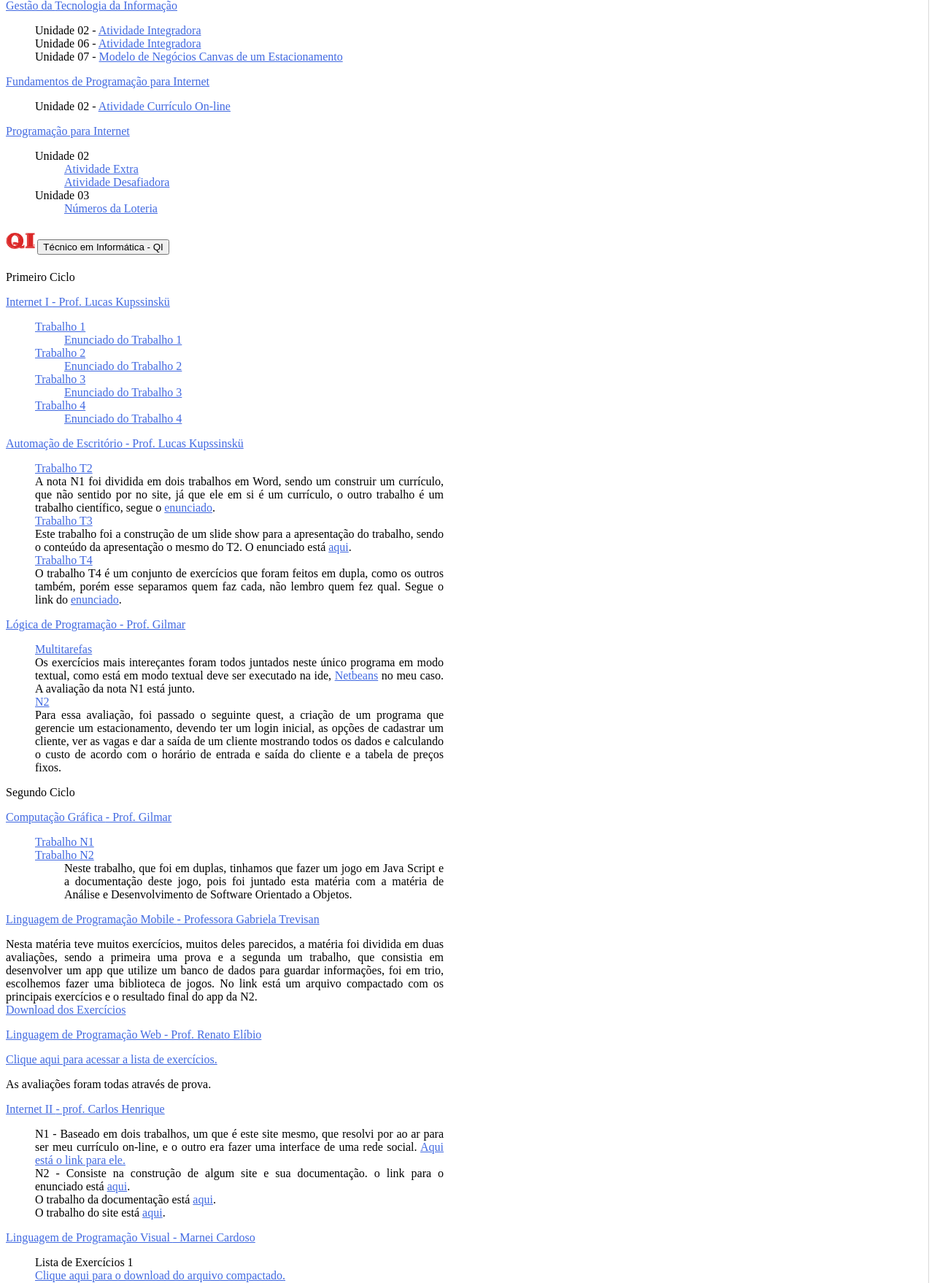
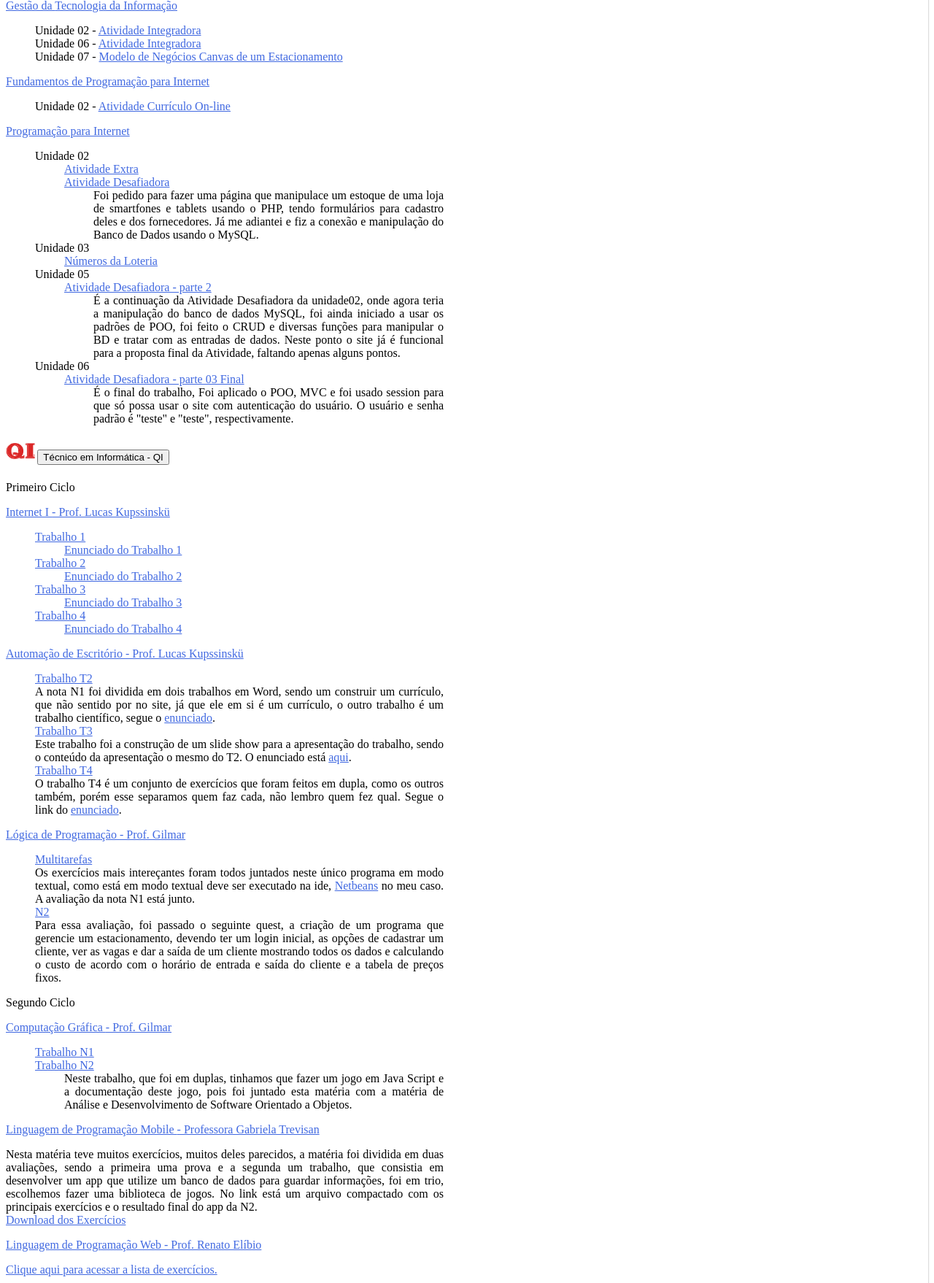
Before and after one commit to luishenriqueturani/curriculo, a PHP site: page /projetos.html in a window 1280 px wide. Shown: the part 682-2440 px from the top of the page at 73% size. Run offline with PHP 8.4, Linux system fonts and the light colour scheme; some libraries are stand-ins or nearby versions.

Commit message:
Atualizações
Foi feito o link para as atividades, foi alterados alguns pontos de funcoes.js

```diff
--- a/js/funcoes.js
+++ b/js/funcoes.js
@@ -30,7 +30,7 @@ function info(){ //gera o html para o modal de sobre o site
     //Gera o código do campo de última data de modificação
     var data = document.getElementById('data').innerHTML = '18/03/2021';
     //gera o código do campo de versão do site
-    var versao = document.getElementById('versao').innerHTML = "Versao 3.0.2<br/><a href='versoes.html'>Notas das versões</a>";
+    var versao = document.getElementById('versao').innerHTML = "Versao 3.0.3<br/><a href='versoes.html'>Notas das versões</a>";
     //gera o campo de IDEs usadas
     var ides = document.getElementById('ides').innerHTML = '<li>Netbeans 8.2, posteriormente o Apache Netbeans 12.</li><li>Sublime Text (Não o uso mais)</li><li>Brackets (Não o uso mais)</li><li>Visual Studio Code</li><li>Android Studio</li><li>MySQL Worckbench 8.0</li><li>Xampp</li><li>Node.js</li><li>Gimp 2.10.20</li><li>Inkscape</li><li>Godot 3.2.1</li><li>FileZilla</li>'
     //gera o código para o campo de navegadores testados
@@ -39,16 +39,11 @@ function info(){ //gera o html para o modal de sobre o site
         <li>Mozila Firefox Versão 86.0</li>
         <li>Opera Versão 74.0.3911.203</li>
         <li>Microsoft Edge versão 89.0.774.48</li>
-        <li>Vivaldi 3.1.1929.45</li>
-        <li>Midori Web Browser V9.0</li>
-        <li>Gnome Web 3.36.2(Conhecido também como Epiphani)</li>
-        <li>Microsoft Internet Explorer 11 versão 11.900.18362.0</li>
     </ul>
     <ul><p>Versões de Smartphones</p>
         <li>Google Chrome Versão 85.0.4183.83</li>
         <li>Microsoft Edge 45.05.4.5036</li>
         <li>Mozila Firefox Versão 68.9.0</li>
-        <li>Samsung Internet versão 11.2.2.3</li>
         <li>Opera versão 58.2.2878.53402</li>
         <li>Vivaldi 3.1.1935.19</li>
     </ul>
@@ -63,6 +58,7 @@ function info(){ //gera o html para o modal de sobre o site
 //modifica o corpo de texto da página com o que foi modificado em cada versão
 function notasVersao(){
     let notas = document.getElementById('nota').innerHTML = `
+    <p>Versão 3.0.3 – Foi adicionado as Atividades Desafiadoras das Unidades 05 e 06 de Programação para Internet, como também, para fazerem elas funcionarem, foi criado as tabelas de BD necessárias para as atividades funcionarem. Por decisão minha, deixei de testar em alguns navegadores, são eles: Midori, Gnome Web, Samsung Internet, Vivaldi de desktop e Internet Explorer, então removi eles dos navegadores testados.</p>
     <p>Versão 3.0.2 – Foi corrigido o Banco de Dados do Exercício 37 de Linguagem de Programação Web, ele não havia sido feito neste servidor. Foi também adicionado a matéria de Programação para Internet no Curso de ADS, porém apenas as Unidades 02 e 03, que são as já terminadas.</p>
     <p>Versão 3.0.1 – Foi adicionado o campo de idade na tela inicial, campo esse que é automático, a idade é calculada capturando a data atual e fazendo o cálculo do dia, mês e ano. Houve também algumas modificações pequenas e pontuais.</p>
     <p>Versão 3.0 – Foi feita a migração para o Bootstrap Material Design, no processo houve alguns problemas com a página de Projetos, problemas esses que só foram corrigidos com a página sendo refeita. Neste processo foi aproveitado para otimizar a página, tendo agora um modal universal único para a página, várias tags que não tinham utilidade alguma foram removidas, o código foi melhor comentado, e essas mudanças fizeram reduzir de 920 linhas para 870 linhas, o que ajuda a melhorar o desempenho da página. Na migração também mudou a paleta de cores, foi adotado o tema escuro para a Navbar e o accent color agora é o aqua blue.</p>
--- a/projetos.html
+++ b/projetos.html
@@ -196,6 +196,7 @@
                             </div>
                         </div>
                         <!-- Termina Fundamentos de Programação para Internet -->
+                        <!-- Começa Programação para Internet -->
                         <p>
                             <a class="btn btn-primary" href="#collapseAuto" data-toggle="collapse"
                             role="button" aria-expanded="false" aria-controls="collapseExample">
@@ -207,18 +208,54 @@
                                 <ul>
                                     <li>Unidade 02
                                         <ul>
-                                            <li><a href="projetos/programacao_para_internet/unidade02/atividade_extra/index.php">Atividade Extra</a></li>
-                                            <li><a href="projetos/programacao_para_internet/unidade02/atividade_desafiadora/index.php">Atividade Desafiadora</a></li>
+                                            <li><a href="projetos/programacao_para_internet/unidade02/atividade_extra/index.php" target="_blank">Atividade Extra</a></li>
+                                            <li><a href="projetos/programacao_para_internet/unidade02/atividade_desafiadora/index.php" target="_blank">Atividade Desafiadora</a>
+                                                <ul>
+                                                    <li>
+                                                        Foi pedido para fazer uma página que manipulace um estoque de uma loja de smartfones e tablets usando o PHP,
+                                                        tendo formulários para cadastro deles e dos fornecedores. Já me adiantei e fiz a conexão e manipulação do
+                                                        Banco de Dados usando o MySQL.
+                                                    </li>
+                                                </ul>
+                                            </li>
                                         </ul>
                                     </li>
                                     <li>Unidade 03
                                         <ul>
-                                            <li><a href="projetos/programacao_para_internet/unidade03/index.php">Números da Loteria</a></li>
+                                            <li><a href="projetos/programacao_para_internet/unidade03/index.php" target="_blank">Números da Loteria</a></li>
+                                        </ul>
+                                    </li>
+                                    <li>Unidade 05
+                                        <ul>
+                                            <li>
+                                                <a href="projetos/programacao_para_internet/unidade05/AtividadeDesafiadora/index.php" target="_blank">Atividade Desafiadora - parte 2</a>
+                                                <ul>
+                                                    <li>
+                                                        É a continuação da Atividade Desafiadora da unidade02, onde agora teria a manipulação do banco de dados MySQL, foi ainda
+                                                        iniciado a usar os padrões de POO, foi feito o CRUD e diversas funções para manipular o BD e tratar com as entradas de dados.
+                                                        Neste ponto o site já é funcional para a proposta final da Atividade, faltando apenas alguns pontos.
+                                                    </li>
+                                                </ul>
+                                            </li>
+                                        </ul>
+                                    </li>
+                                    <li>Unidade 06
+                                        <ul>
+                                            <li>
+                                                <a href="projetos/programacao_para_internet/unidade06/AtividadeDesafiadora/view/index.php" target="_blank">Atividade Desafiadora - parte 03 Final</a>
+                                                <ul>
+                                                    <li>
+                                                        É o final do trabalho, Foi aplicado o POO, MVC e foi usado session para que só possa usar o site com autenticação do usuário.
+                                                        O usuário e senha padrão é "teste" e "teste", respectivamente.
+                                                    </li>
+                                                </ul>
+                                            </li>
                                         </ul>
                                     </li>
                                 </ul>
                             </div>
                         </div>
+                        <!-- Termina Programação para Internet -->
                         <!-- modelo
                                     <p>
                                         <a class="btn btn-primary" href="#collapseAuto" data-toggle="collapse"
--- a/projetos/programacao_para_internet/unidade02/atividade_desafiadora/cadastrarFornecedor.php
+++ b/projetos/programacao_para_internet/unidade02/atividade_desafiadora/cadastrarFornecedor.php
@@ -90,7 +90,7 @@
             </form>
             <?php
                 if(isset($_REQUEST['cadastrar'])){//se o botão cadastrar é clicado...
-                    $banco = mysqli_connect("localhost", "root", "", "atividade_desafiadora");//a variável banco recebe a conexão,valores( local ou endereço, usuário ou adm do banco, senha de conexão, nome do BD)
+                    $banco = mysqli_connect("sql312.epizy.com", "epiz_26061509", "geyKgAixlnZF", "epiz_26061509_teste");//a variável banco recebe a conexão,valores( local ou endereço, usuário ou adm do banco, senha de conexão, nome do BD)
                     if(!$banco){ //o retorno da conexão é um boleano, 0 ou 1
                         die ("Erro ao conectar!"); //caso dê o valor 0, significa que não conectou, então encerra os trabalhos e dá uma mensagem de erro ao conectar
                     }else{//senão
--- a/projetos/programacao_para_internet/unidade02/atividade_desafiadora/cadastrarProd.php
+++ b/projetos/programacao_para_internet/unidade02/atividade_desafiadora/cadastrarProd.php
@@ -72,7 +72,7 @@
                     </div>
 
                     <?php
-                    $banco = mysqli_connect('localhost', 'root', '', 'atividade_desafiadora');  //conecta com o banco
+                    $banco = mysqli_connect("sql312.epizy.com", "epiz_26061509", "geyKgAixlnZF", "epiz_26061509_teste");  //conecta com o banco
                     echo '<label for="select-fornecedor">Fornecedor*</label>';                  //cria um select para escolher o fornecedor, escolhi fazer isso por php para que o tempo de carregamento seja o mesmo do conteúdo
                     echo '<select class="form-control" id="select-fornecedor"  name="select-fornecedor" required=""><option>Escolha o fornecedor</option>';
                     if ($banco) {                                                               //se tiver sucesso na conexão executa os códigos, senão...
@@ -95,7 +95,7 @@
             </form>
             <?php
             if (isset($_REQUEST['cadastrarProdutos'])) {                                        //se o botão for clicado
-                $bancoCon = mysqli_connect('localhost', 'root', '', 'atividade_desafiadora');   //conecta no banco de dados
+                $banco = mysqli_connect("sql312.epizy.com", "epiz_26061509", "geyKgAixlnZF", "epiz_26061509_teste");   //conecta no banco de dados
                 if ($bancoCon) {                                                                //se foi possível se conectar executa os códigos, senão...
                     echo '<script>console.log("Conectado")</script>'; //solta uma mensagem de conectado no console do navegador
                     $cod = $_REQUEST['inputCod'];                      //os valores contidos no formulário são atribuidos às variáveis
--- a/projetos/programacao_para_internet/unidade02/atividade_desafiadora/index.php
+++ b/projetos/programacao_para_internet/unidade02/atividade_desafiadora/index.php
@@ -44,7 +44,7 @@
                 </thead>
                 <tbody>
                     <?php
-                    $banco = mysqli_connect('localhost', 'root', '', 'atividade_desafiadora');  //conecta-se com o BD
+                    $banco = mysqli_connect("sql312.epizy.com", "epiz_26061509", "geyKgAixlnZF", "epiz_26061509_teste");  //conecta-se com o BD
                     if ($banco) {                                                             //se foi possível se conectar executa os códigos, senão...
                         $ler = 'SELECT p.cod, p.marca, p.modelo, p.cor, p.preco, f.nome FROM produto as p, fornecedor as f WHERE p.cod_fornecedor = f.id;';
                         $retornoLer = mysqli_query($banco, $ler);                   //a variável ler recebe a query
```
Also changed, not shown: projetos/programacao_para_internet/unidade05/AtividadeDesafiadora/Conector.php (+4 -4 lines), projetos/programacao_para_internet/unidade06/AtividadeDesafiadora/controler/Conector.php (+5 -7 lines).
